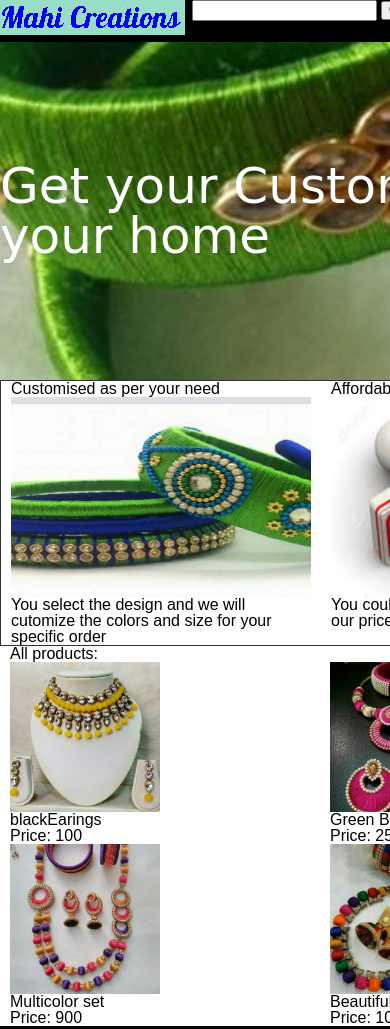
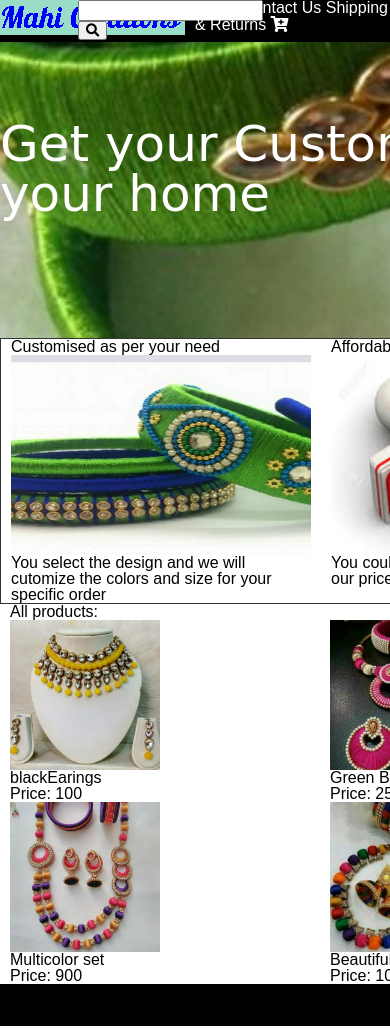
Before and after one commit to vinita26/website-assignment, a plain HTML site: page index.html in a window 390 px wide. Shown: the top 1029 px of the page. Drawn offline with Linux system fonts and the light colour scheme; a web font is replaced by a local one.

Commit message:
made header fixed

```diff
--- a/css/style.css
+++ b/css/style.css
@@ -2,6 +2,9 @@
   height: 5vh;
   color: blue;
   background-color: black;
+  position: fixed;
+  top: 0%;
+  width: 100%;
 }
 #nav-bar{
   display: flex;
@@ -73,3 +76,10 @@ footer i{
   color: white;
   align-items: center;
 }
+/* On screens that are 600px wide or less, make the menu links stack on top of each other instead of next to each other */
+@media screen and (max-width: 600px) {
+    .nav-right {
+        float: none;
+        width: 100%;
+    }
+}
```
Also changed, not shown: index.html (+2 -0 lines), 1 other file.
